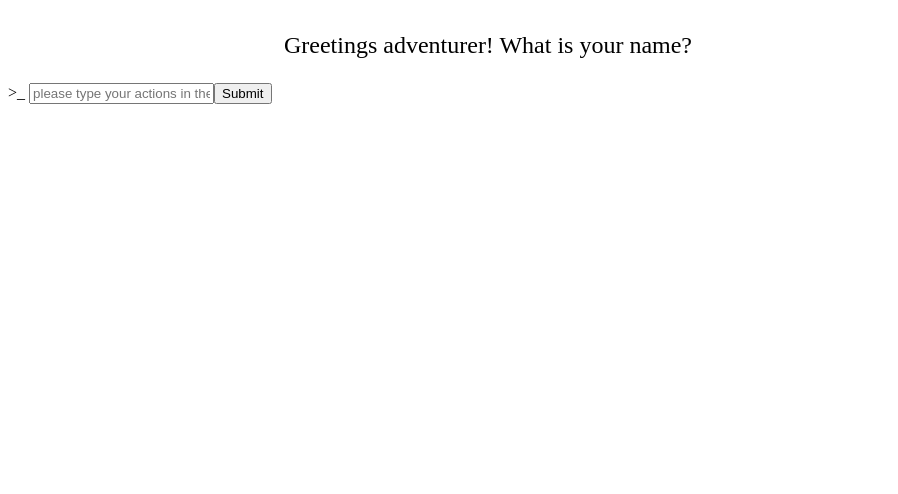
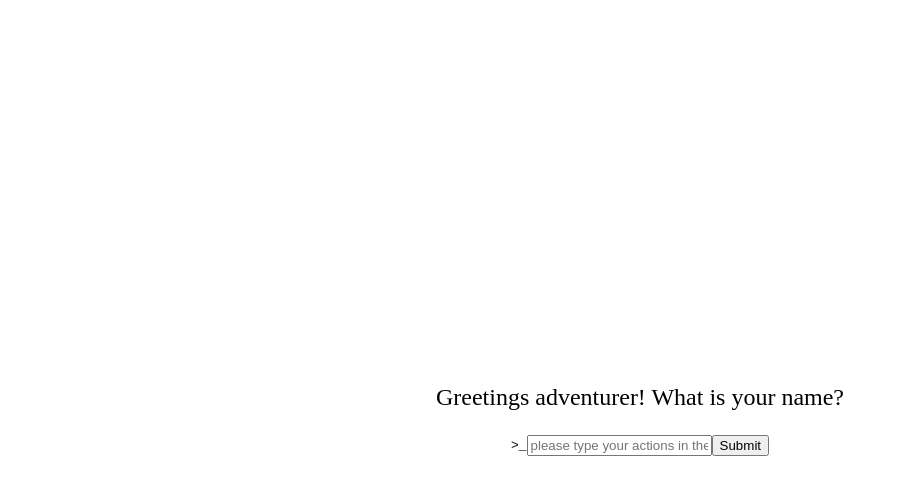
Before and after one commit to Habenzy/adventure-game, a React (Vite) app in the folder client/: page / in a window 1280 px wide. Shown: the top 494 px of the page, without its empty margins (0-898 px from the left). Built offline with nearby package versions, Linux system fonts and the light colour scheme.

Commit message:
it's linked on my portfolio, might as well add a readme

```diff
--- a/client/src/App.css
+++ b/client/src/App.css
@@ -1,3 +1,11 @@
+#game-area {
+  display: flex;
+  width: 100%;
+  flex-direction: column;
+  align-items: center;
+  justify-content: center;
+  height: 100vh;
+}
 /* ---------------------------Output----------------------- */
 #display {
   width: 75vw;
@@ -11,7 +19,7 @@
   width: 60vw
 }
 #display section pre {
-  text-decoration: wavy;
+font-family: monospace;
 }
 /* Initial prompt */
 #display p {
@@ -21,10 +29,14 @@
 /* ------------------------------Input--------------------- */
 form {
   width: 70vw;
+  display: flex;
+  align-items: center;
+  justify-content: center;
 }
 
 #blink-cursor {
   animation: blink .8s infinite alternate;
+  font-family: monospace;
 }
 
 @keyframes blink {
--- a/client/src/App.jsx
+++ b/client/src/App.jsx
@@ -23,13 +23,13 @@ function App() {
   }
 
   return (
-    <>
+    <div id="game-area">
       <div id="display">
         {interactions.length ? (
           interactions.map((interaction, i) => (
-            <section key={i}>
-              <pre>{interaction.request}</pre>
-              <pre>{interaction.display}</pre>
+            <section key={i} className="interaction">
+              <pre className="user-input"><i>{interaction.request}</i></pre>
+              <pre className="action-result">{interaction.display}</pre>
             </section>
           ))
         ) : (
@@ -51,7 +51,7 @@ function App() {
         />
         <input type="submit" />
       </form>
-    </>
+    </div>
   );
 }
 
```
Also changed, not shown: 1 other file (tests, documents, lock files or other folders).
